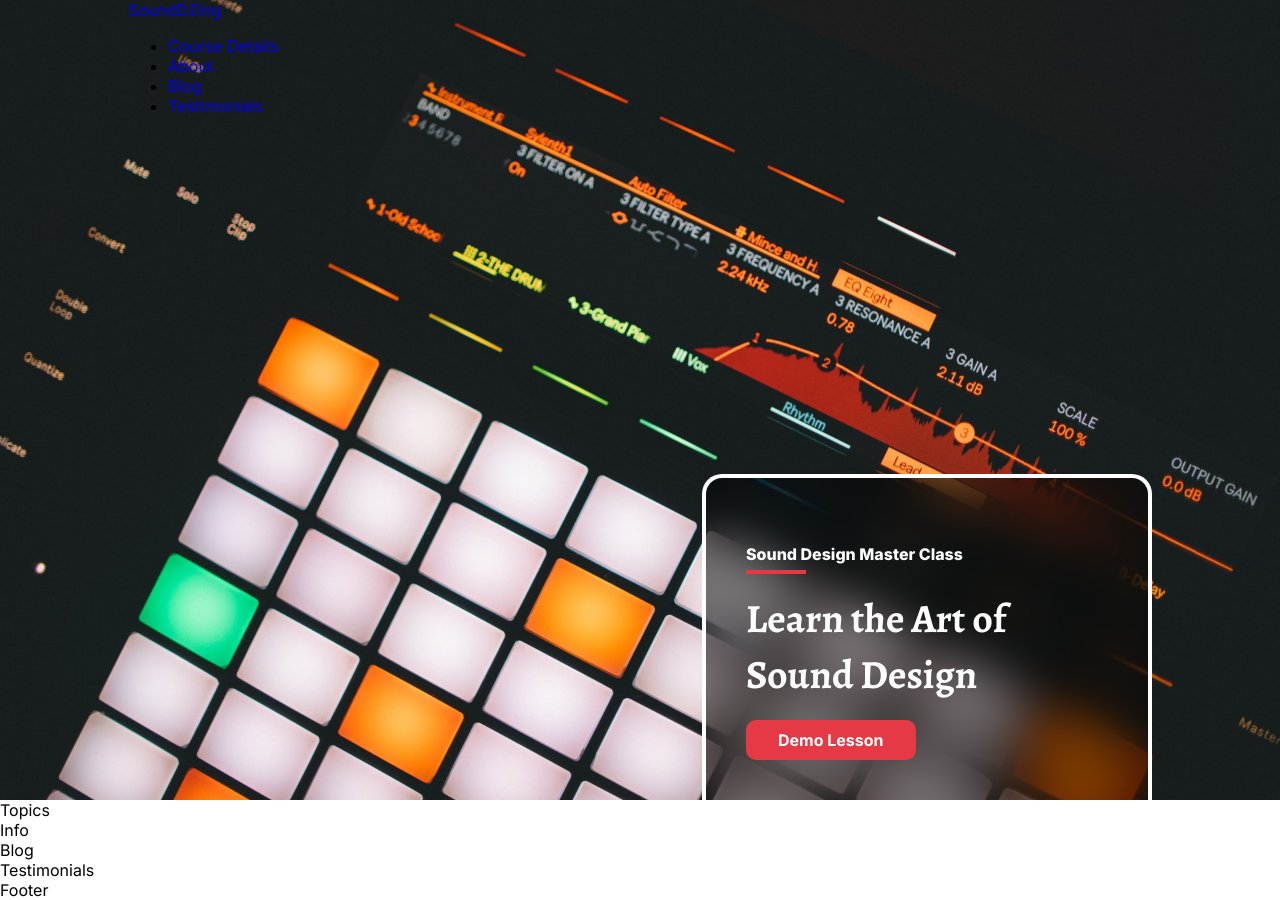
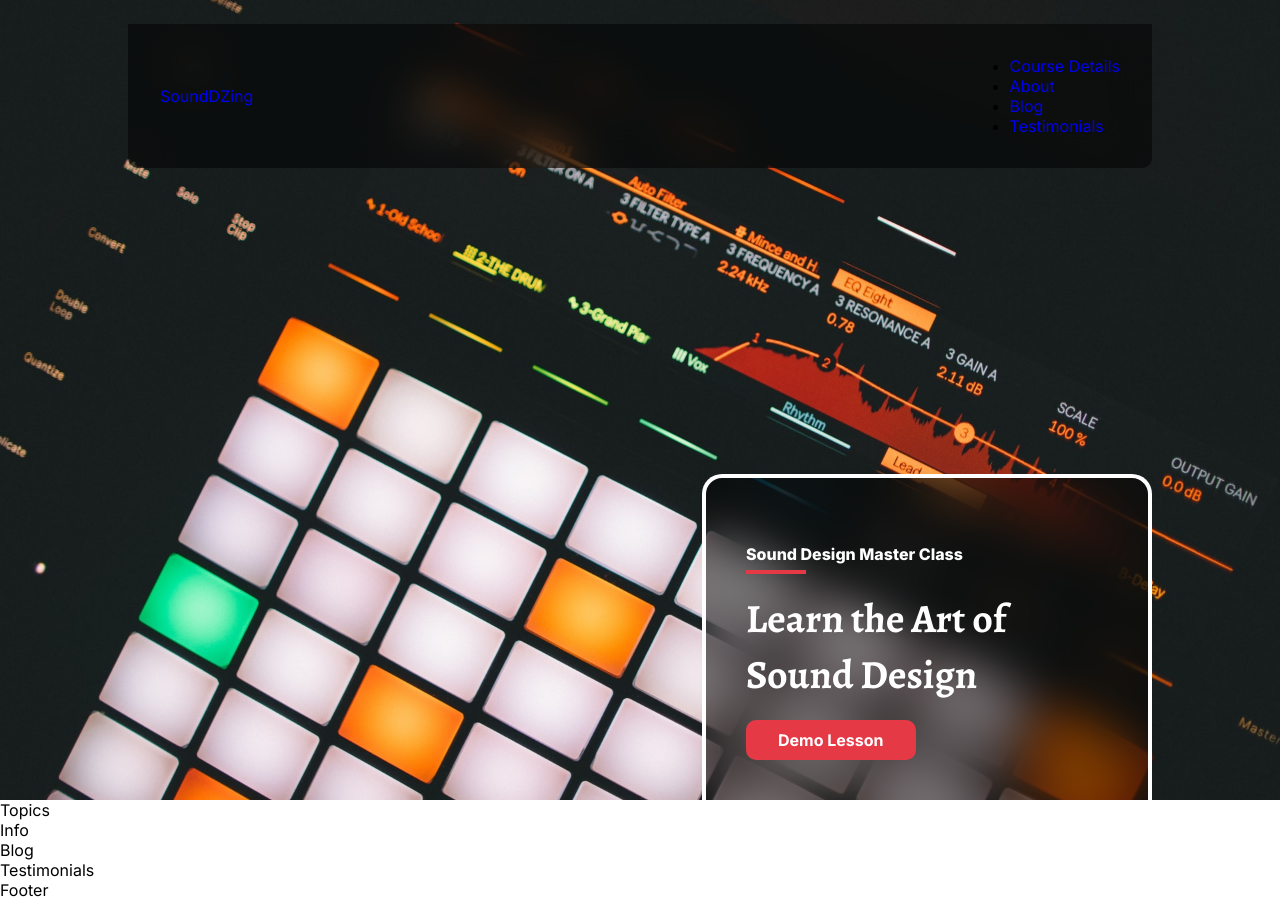
Before and after one commit to Nebenmor/sound-dzign, a React (Vite) app: page / in a window 1280 px wide. Built offline with nearby package versions, Linux system fonts and the light colour scheme.

Commit message:
style navbar

```diff
--- a/src/components/Navbar/Navbar.css
+++ b/src/components/Navbar/Navbar.css
@@ -0,0 +1,14 @@
+nav {
+  position: fixed;
+  width: 1024px;
+  top: 24px;
+
+  background: rgba(0, 0, 0, 0.5);
+  backdrop-filter: blur(20px);
+  border-radius: 0 0 10px 10px;
+  display: flex;
+  justify-content: space-between;
+  align-items: center;
+  z-index: 300;
+  padding: 16px 32px;
+}
```
